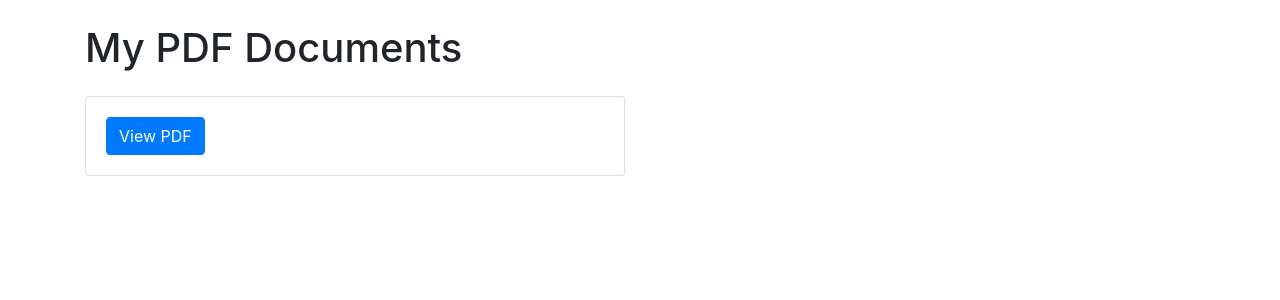
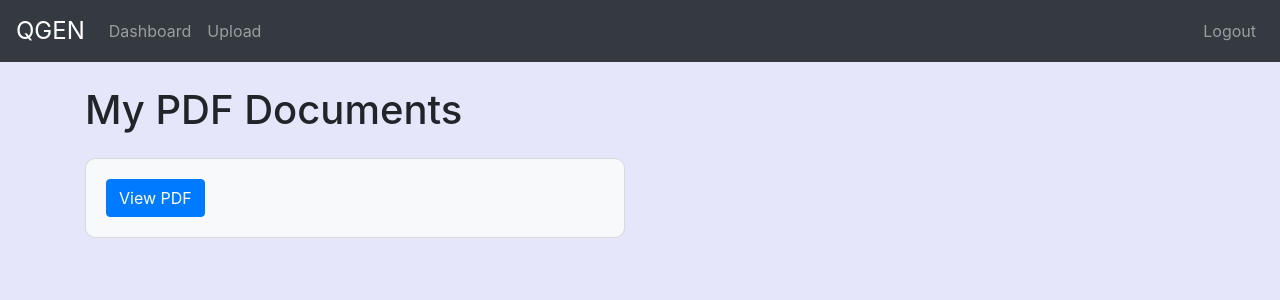
Before and after one commit to rohanrjp/QGen-Question_Paper_Generator, a Flask app: page /my_pdf_documents in a window 1280 px wide. Shown: the top 300 px of the page. Run offline with Flask 3, Linux system fonts and the light colour scheme; the visitor is signed in with stand-in values (Sample User, id 1); a database or web service that is not in the repository returns one stand-in record (values such as "Sample title"); some libraries are stand-ins or nearby versions.

Commit message:
8th commit

```diff
--- a/questionpapergenerator/routes.py
+++ b/questionpapergenerator/routes.py
@@ -6,6 +6,8 @@ from transformers import AutoModelForSeq2SeqLM, AutoTokenizer, T5ForConditionalG
 from reportlab.lib.pagesizes import letter
 from reportlab.pdfgen import canvas
 from reportlab.lib.units import inch
+import torch,random
+
 
 
 def extract_text_from_pdf(file_path):
@@ -15,7 +17,7 @@ def extract_text_from_pdf(file_path):
         text += page.extract_text()
     return text
 
-def preprocess_text(text):
+def preprocess_text(text, segment_length=1700):
     # Remove leading and trailing whitespace
     text = text.strip()
 
@@ -25,13 +27,12 @@ def preprocess_text(text):
     # Replace newlines and multiple whitespaces with a single space
     text = ' '.join(text.split())
 
-    # Split the text into paragraphs
-    paragraphs = text.split('\n')
+    # Split the text into segments of specified length
+    segments = [text[i:i+segment_length] for i in range(0, len(text), segment_length)]
 
-    # Combine paragraphs into a single paragraph
-    single_paragraph = ' '.join(paragraphs)
+    return segments
 
-    return single_paragraph
+
 
 
 checkpoint = "t5-base"
@@ -41,7 +42,7 @@ model = AutoModelForSeq2SeqLM.from_pretrained("ThomasSimonini/t5-end2end-questio
 
 import random
 
-def hf_run_model(input_string, num_return_sequences=8, num_questions=5, max_sequence_length=512, generator_args=None):
+def hf_run_model(input_list, num_return_sequences=8, num_questions=2, max_sequence_length=512, generator_args=None):
     if generator_args is None:
         generator_args = {
             "max_length": max_sequence_length,
@@ -49,30 +50,46 @@ def hf_run_model(input_string, num_return_sequences=8, num_questions=5, max_sequ
             "length_penalty": 1.5,
             "no_repeat_ngram_size": 6,
             "early_stopping": True,
+            "temperature": 0.8,  # Adjust the temperature value (higher values for more randomness)
+            "top_k": 50,  # Adjust the top_k value (higher values for more diverse output)
+            "top_p": 0.95  # Adjust the top_p value (lower values for more focused output)
         }
-    input_string = "generate questions: " + input_string + " </s>"
-    input_ids = tokenizer.encode(input_string, truncation=True, max_length=max_sequence_length, return_tensors="pt")
 
     generated_questions = []
     unique_questions = set()
 
-    # Generate questions using the model
-    res = model.generate(input_ids, **generator_args, num_return_sequences=num_return_sequences)
-    output = tokenizer.batch_decode(res, skip_special_tokens=True, clean_up_tokenization_spaces=True)
+    for input_string in input_list:
+        input_string = "generate questions: " + input_string + " </s>"
+        input_ids = tokenizer.encode(input_string, truncation=True, max_length=max_sequence_length, return_tensors="pt")
 
-    for sequence in output:
-        sequence = sequence.split("<sep>")
-        questions = [question.strip() for question in sequence[0].split("?") if question.strip()]
-        generated_questions.extend(questions)
+        # Generate questions using the model
+        res = model.generate(input_ids, **generator_args, num_return_sequences=num_return_sequences)
+        output = tokenizer.batch_decode(res, skip_special_tokens=True, clean_up_tokenization_spaces=True)
+
+        segment_questions = []
+        for sequence in output:
+            sequence = sequence.split("<sep>")
+            questions = [question.strip() + "?" for question in sequence[0].split("?") if question.strip()]
+            segment_questions.extend(questions[:num_questions])  # Selecting the desired number of questions from each segment
+
+        # Filter out single-word questions for each segment
+        segment_questions = [question for question in segment_questions if len(question.split()) > 1]
+        generated_questions.extend(segment_questions)
 
     # Randomly sample questions until reaching the desired number of non-repeated questions
-    while len(unique_questions) < num_questions and generated_questions:
+    while len(unique_questions) < num_questions * len(input_list):  # Generating questions from each segment
         question = random.choice(generated_questions)
         generated_questions.remove(question)
         if question not in unique_questions:
             unique_questions.add(question)
 
     return list(unique_questions)
+
+
+
+
+
+
 
 '''
 def convert_list_to_pdf_with_template(data_list, output_file):
@@ -125,7 +142,9 @@ def convert_list_to_pdf_with_template(data_list, output_file):
 
     # Write the list elements to the PDF
     y = 550  # Starting y position
-    index=1
+    index = 1
+    spacing = 20  # Fixed spacing between paragraphs
+
     for item in data_list:
         text = f"{index}) {item}"
         p = Paragraph(text, style=paragraph_style)
@@ -136,9 +155,10 @@ def convert_list_to_pdf_with_template(data_list, output_file):
             c.showPage()  # Start a new page
             y = 750  # Reset the y position to the top of the new page
 
-        p.drawOn(c, 100, y)
-        y -= p.height + 20  # Adjust the spacing between paragraphs
-        index+=1
+        p.drawOn(c, 100, y-p.height)
+        y -= p.height + spacing  # Adjust the spacing between paragraphs
+        index += 1
+
     # Save the canvas as the final PDF
     c.save()
 
@@ -161,6 +181,7 @@ def convert_list_to_pdf_with_template(data_list, output_file):
         print("PDF saved to MongoDB successfully.")
     else:
         print("User not found. PDF not saved.")
+
 
 @app.route('/register', methods=['GET', 'POST'])
 def register():
@@ -221,9 +242,9 @@ def upload():
             # Delete the temporary file
             os.remove(file_path)
             # Continue with text processing
-            preprocessed_text = preprocess_text(extracted_text)
-            print(preprocessed_text)
-            questions = hf_run_model(preprocessed_text,num_return_sequences=8, num_questions=5)
+            preprocessed_text = preprocess_text(extracted_text,segment_length=1700)
+            print(len(preprocessed_text))
+            questions = hf_run_model(preprocessed_text,num_return_sequences=8, num_questions=2)
             session['my_list'] = questions
 
             for count,ele in enumerate(questions):
--- a/questionpapergenerator/templates/dashboard.html
+++ b/questionpapergenerator/templates/dashboard.html
@@ -73,6 +73,12 @@
     <br>
     <br>
     <br>
+    <br>
+    <br>
+    <br>
+    <br>
+    <br>
+    <br>
   <div class="footer-copyright text-center py-3">
     <h6>Copyright@2023<br>QGEN|All Rights Reserved.</h6>
   </div>
--- a/questionpapergenerator/templates/login.html
+++ b/questionpapergenerator/templates/login.html
@@ -23,7 +23,7 @@
                 <input type="password" class="form-control" id="password" name="password" required>
               </div>
               <button type="submit" class="btn btn-primary">Login</button>
-              <a href="/register" class="btn btn-secondary">Register now!!</a>
+              <a href="/register" class="btn btn-secondary">Register now</a>
             </form>
           </div>
         </div>
--- a/questionpapergenerator/templates/my_pdf_documents.html
+++ b/questionpapergenerator/templates/my_pdf_documents.html
@@ -4,8 +4,64 @@
     <title>My PDF Documents</title>
     <!-- Add Bootstrap CSS -->
     <link rel="stylesheet" href="https://stackpath.bootstrapcdn.com/bootstrap/4.5.0/css/bootstrap.min.css">
+    <style>
+        body {
+            background-color: #e6e6fa;
+        }
+
+        .navbar {
+            background-color: #343a40;
+        }
+
+        .navbar-brand {
+            font-size: 1.5rem;
+        }
+
+        .card {
+            background-color: #f8f9fa;
+            border-radius: 10px;
+        }
+
+        .card-title {
+            font-size: 1.2rem;
+        }
+
+        textarea {
+            resize: none;
+        }
+
+        .card-custom {
+            background-color: #f2f2f2;
+            border-color: #f2f2f2;
+        }
+    </style>
 </head>
 <body>
+
+    <!-- Navbar -->
+    <nav class="navbar navbar-expand-lg navbar-dark bg-dark">
+        <a class="navbar-brand" href="{{url_for('user_dashboard')}}">QGEN</a>
+        <button class="navbar-toggler" type="button" data-toggle="collapse" data-target="#navbarNav" aria-controls="navbarNav" aria-expanded="false" aria-label="Toggle navigation">
+            <span class="navbar-toggler-icon"></span>
+        </button>
+        <div class="collapse navbar-collapse" id="navbarNav">
+            <ul class="navbar-nav">
+                <li class="nav-item">
+                    <a class="nav-link" href="{{url_for('user_dashboard')}}">Dashboard</a>
+                </li>
+                <li class="nav-item">
+                    <a class="nav-link" href="{{url_for('upload')}}">Upload</a>
+                </li>
+            </ul>
+        </div>
+        <!-- Logout Button -->
+        <ul class="navbar-nav ml-auto">
+            <li class="nav-item">
+                <a class="nav-link" href="{{url_for('logout')}}">Logout</a>
+            </li>
+        </ul>
+    </nav>
+
     <div class="container">
         <h1 class="mt-4 mb-4">My PDF Documents</h1>
         <div class="row">
--- a/questionpapergenerator/templates/upload.html
+++ b/questionpapergenerator/templates/upload.html
@@ -65,7 +65,7 @@
 
     <!-- Navbar -->
     <nav class="navbar navbar-expand-lg navbar-dark bg-dark">
-        <a class="navbar-brand" href="#">QGEN</a>
+        <a class="navbar-brand" href="{{url_for('user_dashboard')}}">QGEN</a>
         <button class="navbar-toggler" type="button" data-toggle="collapse" data-target="#navbarNav" aria-controls="navbarNav" aria-expanded="false" aria-label="Toggle navigation">
             <span class="navbar-toggler-icon"></span>
         </button>
```
Also changed, not shown: 1 other file.
